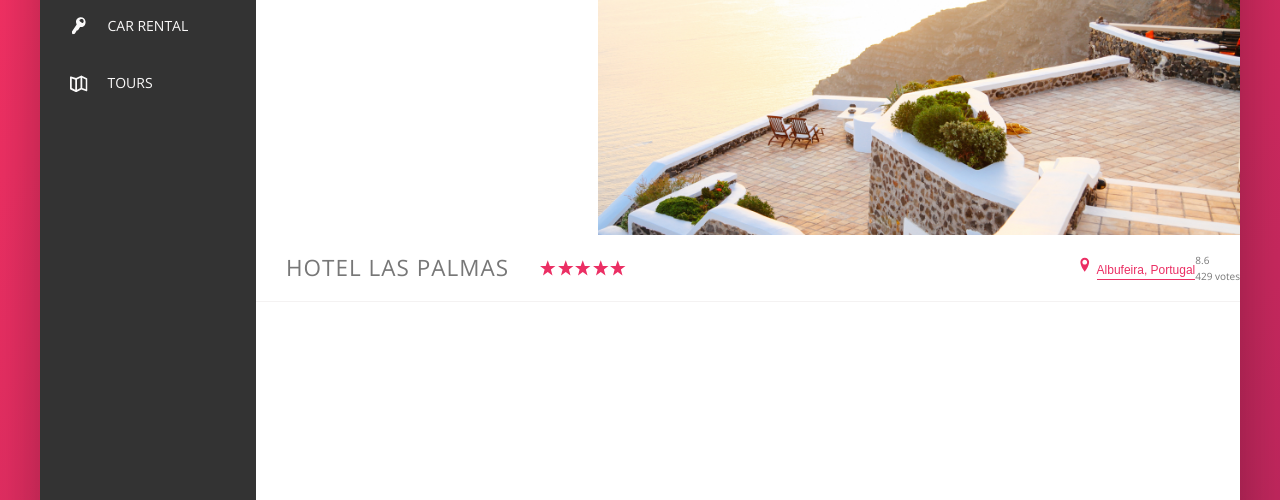
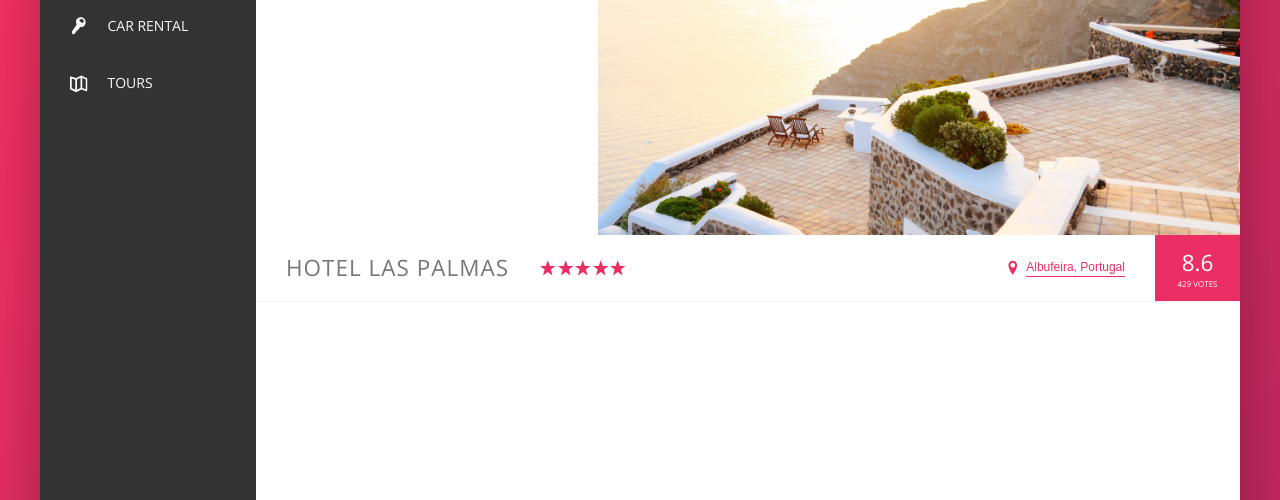
Before and after one commit to Unity7/travel, a website: page index.html in a window 1280 px wide. Shown: the part 300-800 px from the top of the page. Drawn offline with nearby package versions, Linux system fonts and the light colour scheme.

Commit message:
styled votes

```diff
--- a/sass/_components.scss
+++ b/sass/_components.scss
@@ -221,12 +221,32 @@
 
   &__location {
     font-size: 1.2rem;
+    display: flex;
+    vertical-align: center;
+  }
+  &__icon-location {
+    margin-right: 0.5rem;
   }
   &__rating {
+    background-color: var(--color-primary);
+    color: #fff;
+    margin-left: 3rem;
+    padding: 0 2.25rem;
+    align-self: stretch;
+
+    display: flex;
+    flex-direction: column;
+    align-items: center;
+    justify-content: center;
+  }
+  &__rating-average {
+    font-size: 2.25rem;
+    font-weight: 300;
+    margin-bottom: -3px;
   }
   &__rating-count {
-  }
-  &__rating-average {
+    font-size: 0.8rem;
+    text-transform: uppercase;
   }
 }
 
```
Also changed, not shown: css/style.css.
